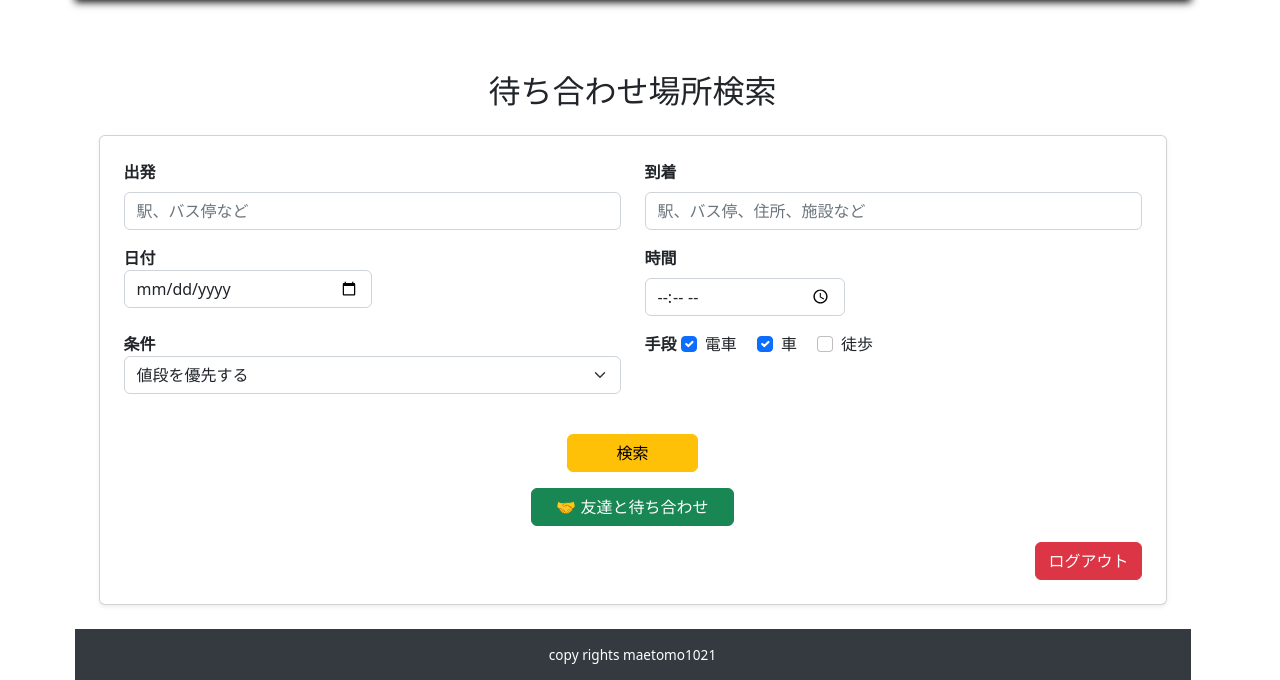
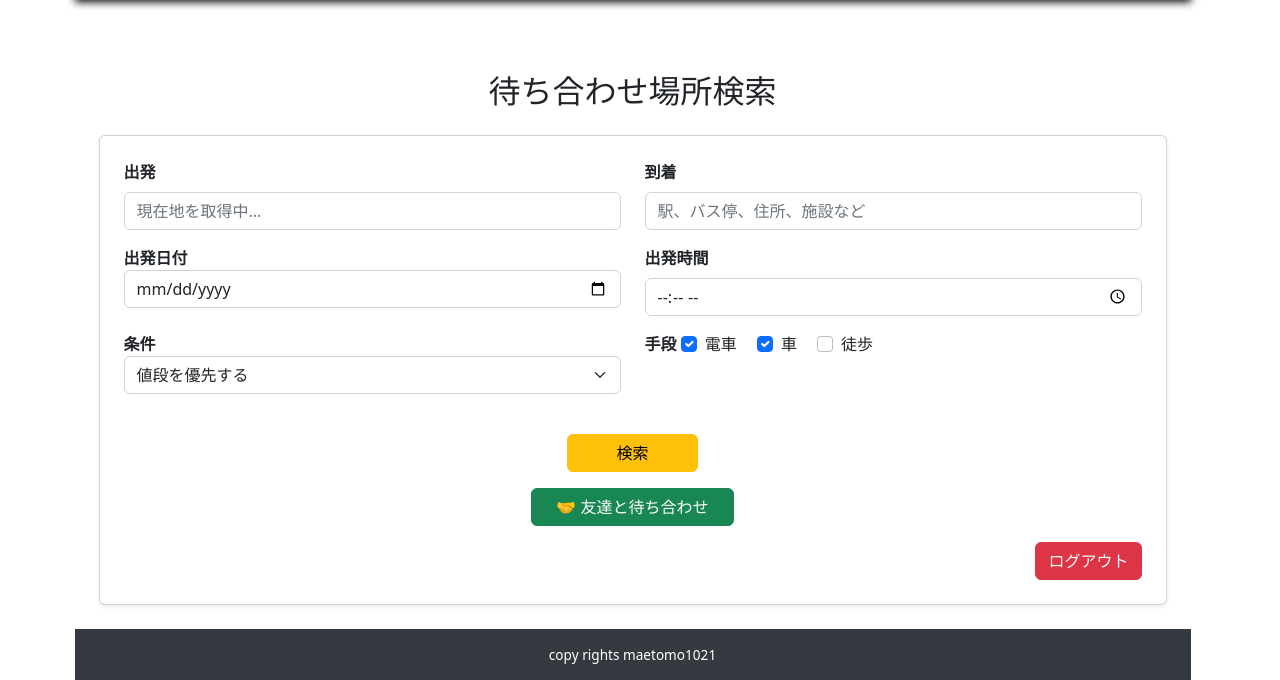
Before and after one commit to maetomo1021/portfolio, a Flask app: template templates/index.html in a window 1280 px wide. Shown: the part 174-854 px from the top of the page. Run offline with Flask 3, Linux system fonts and the light colour scheme; the template is opened without the code that fills it, so the values that code supplies are empty; some libraries are stand-ins or nearby versions.

Commit message:
index.htmlページに現在地の自動取得機能追加

```diff
--- a/app.py
+++ b/app.py
@@ -41,6 +41,8 @@ def start_page():
     else:
         return redirect(url_for('auth.login'))  # 未ログインならログインページへ
 
+
+
 # def api_check():
 #     if not GOOGLE_MAPS_API_KEY:
 #         raise ValueError("APIキーが見つかりません")
--- a/blueprints/header/routes.py
+++ b/blueprints/header/routes.py
@@ -7,7 +7,8 @@ header_bp = Blueprint('header', __name__, template_folder='templates')
 @header_bp.route('/index')
 @login_required
 def index():
-    return render_template('index.html')
+    return render_template('index.html', api_key=os.getenv("GOOGLE_MAPS_API_KEY"))
+
 
 @header_bp.route('/searchroot')
 @login_required
--- a/templates/index.html
+++ b/templates/index.html
@@ -9,6 +9,18 @@
     <link rel="stylesheet" href="{{ url_for('static', filename='css/login.css') }}">
     <link href="https://cdn.jsdelivr.net/npm/bootstrap@5.2.3/dist/css/bootstrap.min.css" rel="stylesheet">
     <script src="https://cdn.jsdelivr.net/npm/bootstrap@5.2.3/dist/js/bootstrap.bundle.min.js"></script>
+    <script src="https://maps.googleapis.com/maps/api/js?key={{ api_key }}&libraries=places"></script>
+    <!-- <script src="https://maps.googleapis.com/maps/api/js?key={{ api_key }}&libraries=places&callback=initMap" async defer></script> -->
+
+    <style>
+        #results {
+            display: none;
+            margin-top: 2rem;
+        }
+        .result-option {
+            margin-bottom: 1rem;
+        }
+    </style>
 </head>
 
 <body class="container py-5">
@@ -17,11 +29,11 @@
     <div class="container mt-5">
         <h2 class="text-center mb-4">待ち合わせ場所検索</h2>
 
-        <form class="card p-4 shadow-sm">
+        <form class="card p-4 shadow-sm" onsubmit="event.preventDefault(); searchRoutes();">
             <div class="row mb-3">
                 <div class="col-md-6">
                     <label for="from" class="form-label fw-bold">出発</label>
-                    <input type="text" class="form-control" id="from" placeholder="駅、バス停など">
+                    <input type="text" class="form-control" id="from" placeholder="現在地を取得中...">
                 </div>
                 <div class="col-md-6">
                     <label for="to" class="form-label fw-bold">到着</label>
@@ -30,41 +42,37 @@
             </div>
             <div class="row mb-3">
                 <div class="col-md-6">
-                    <div class="col-md-6">
-                        <label for="date" class="fw-bold">日付</label>
-                        <input type="date" id="date" class="form-control">
-                    </div>
+                    <label for="date" class="fw-bold">出発日付</label>
+                    <input type="date" id="date" class="form-control">
                 </div>
                 <div class="col-md-6">
-                    <label for="time" class="form-label fw-bold">時間</label>
-                    <input type="time" class="form-control time-select" id="time">
+                    <label for="time" class="form-label fw-bold">出発時間</label>
+                    <input type="time" class="form-control" id="time">
                 </div>
-
             </div>
-
 
             <div class="row mb-3">
                 <div class="col-md-6">
                     <label class="fw-bold">条件</label>
-                    <select class="form-select">
-                        <option>値段を優先する</option>
-                        <option>時間を優先する</option>
-                        <option>両方を総合的に優先する</option>
+                    <select class="form-select" id="priority">
+                        <option value="price">値段を優先する</option>
+                        <option value="time">時間を優先する</option>
+                        <option value="both">両方を総合的に優先する</option>
                     </select>
                 </div>
                 <div class="col-md-6">
                     <label class="fw-bold">手段</label>
                     <div class="form-check form-check-inline">
-                        <input class="form-check-input" type="checkbox" checked>
-                        <label class="form-check-label">電車</label>
+                        <input class="form-check-input" type="checkbox" id="transit" checked>
+                        <label class="form-check-label" for="transit">電車</label>
                     </div>
                     <div class="form-check form-check-inline">
-                        <input class="form-check-input" type="checkbox" checked>
-                        <label class="form-check-label">車</label>
+                        <input class="form-check-input" type="checkbox" id="driving" checked>
+                        <label class="form-check-label" for="driving">車</label>
                     </div>
                     <div class="form-check form-check-inline">
-                        <input class="form-check-input" type="checkbox">
-                        <label class="form-check-label">徒歩</label>
+                        <input class="form-check-input" type="checkbox" id="walking">
+                        <label class="form-check-label" for="walking">徒歩</label>
                     </div>
                 </div>
             </div>
@@ -79,21 +87,77 @@
             </div>
             <div class="text-end mt-3">
                 <a href="{{ url_for('auth.logout') }}" class="btn btn-danger">ログアウト</a>
-              </div>
+            </div>
+        </form>
 
-        </form>
+        <div id="results" class="card p-4 mt-4 shadow-sm">
+            <h4>検索結果（候補）：</h4>
+            <div id="routeOptions"></div>
+        </div>
     </div>
 
+    <script>
+        let userLocation;
+
+        function getCurrentAddress(lat, lng) {
+            const geocoder = new google.maps.Geocoder();
+            const latlng = { lat: parseFloat(lat), lng: parseFloat(lng) };
+            geocoder.geocode({ location: latlng }, function(results, status) {
+                if (status === 'OK' && results[0]) {
+                    document.getElementById('from').value = results[0].formatted_address;
+                } else {
+                    document.getElementById('from').placeholder = '現在地取得失敗';
+                }
+            });
+        }
+
+        function getLocation() {
+            if (navigator.geolocation) {
+                navigator.geolocation.getCurrentPosition(
+                    position => {
+                        userLocation = {
+                            lat: position.coords.latitude,
+                            lng: position.coords.longitude
+                        };
+                        getCurrentAddress(userLocation.lat, userLocation.lng);
+                    },
+                    error => {
+                        console.error("現在地取得に失敗", error);
+                        document.getElementById('from').placeholder = '現在地取得失敗';
+                    }
+                );
+            }
+        }
+
+        window.onload = getLocation;
+
+        function searchRoutes() {
+            const from = document.getElementById('from').value;
+            const to = document.getElementById('to').value;
+            const routeOptions = document.getElementById('routeOptions');
+            routeOptions.innerHTML = '';
+            const modes = [];
+            if (document.getElementById('walking').checked) modes.push('WALKING');
+            if (document.getElementById('driving').checked) modes.push('DRIVING');
+            if (document.getElementById('transit').checked) modes.push('TRANSIT');
+
+            modes.forEach(mode => {
+                const div = document.createElement('div');
+                div.className = 'result-option';
+                div.innerText = `${mode} ルートを検索中...（仮表示）`;
+                routeOptions.appendChild(div);
+            });
+            document.getElementById('results').style.display = 'block';
+        }
+    </script>
+
     {% endblock %}
-
-
 
     {% with messages = get_flashed_messages(with_categories=true) %}
     {% for category, message in messages %}
     <div class="alert alert-{{ category }} text-center mt-3">{{ message }}</div>
     {% endfor %}
     {% endwith %}
-
 </body>
 
 </html>
--- a/templates/layout.html
+++ b/templates/layout.html
@@ -6,6 +6,7 @@
     <title>{% block title %}ホーム{% endblock %}</title>
 
     <!-- CSS -->
+    <!-- <script src="https://maps.googleapis.com/maps/api/js?key={{ api_key }}&libraries=places"></script> -->
     <link rel="stylesheet" href="{{ url_for('static', filename='css/header.css') }}">
     <link rel="stylesheet" href="{{ url_for('static', filename='css/footer.css') }}">
     <link rel="stylesheet" href="{{ url_for('static', filename='css/style.css') }}">
```
